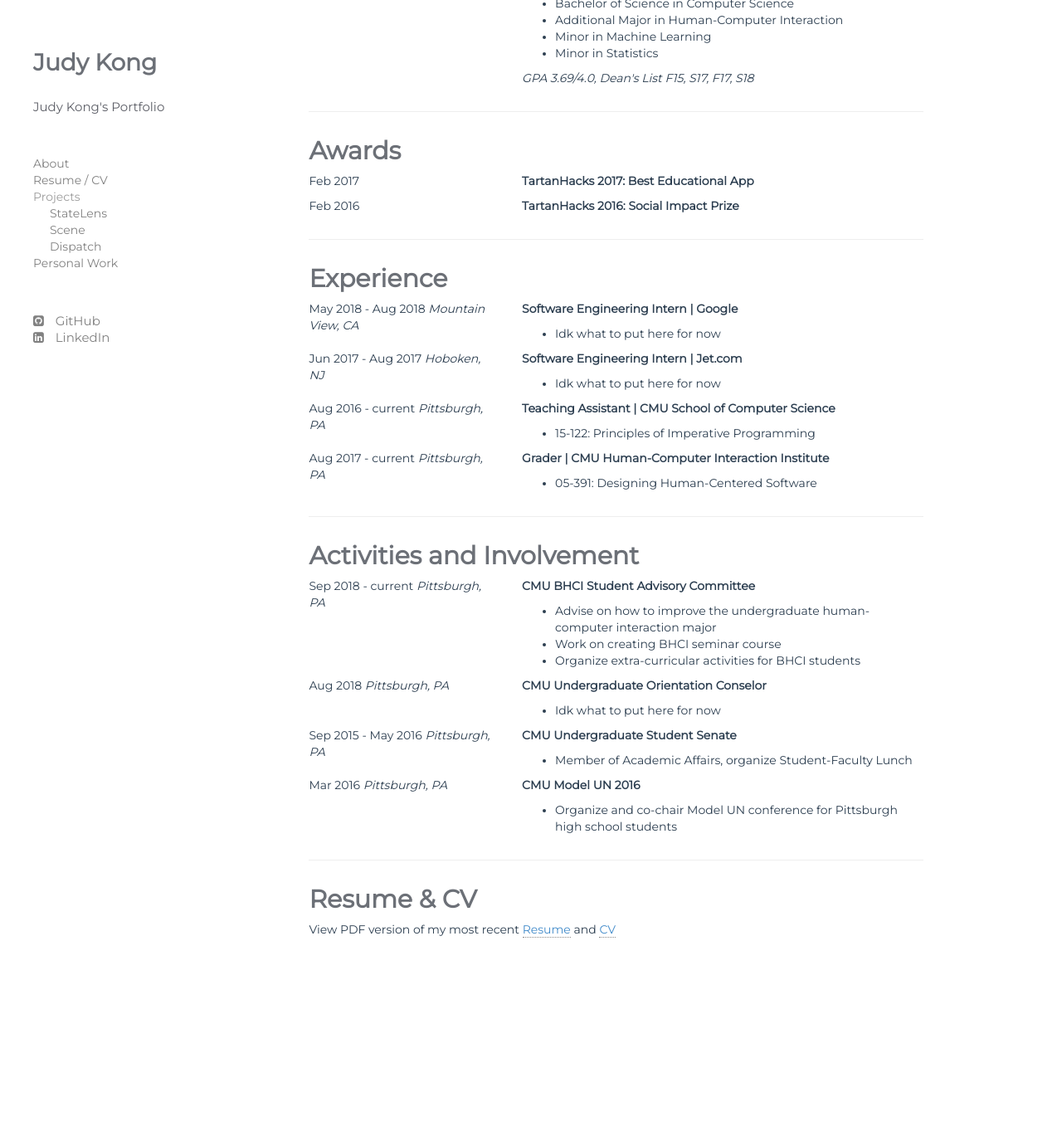
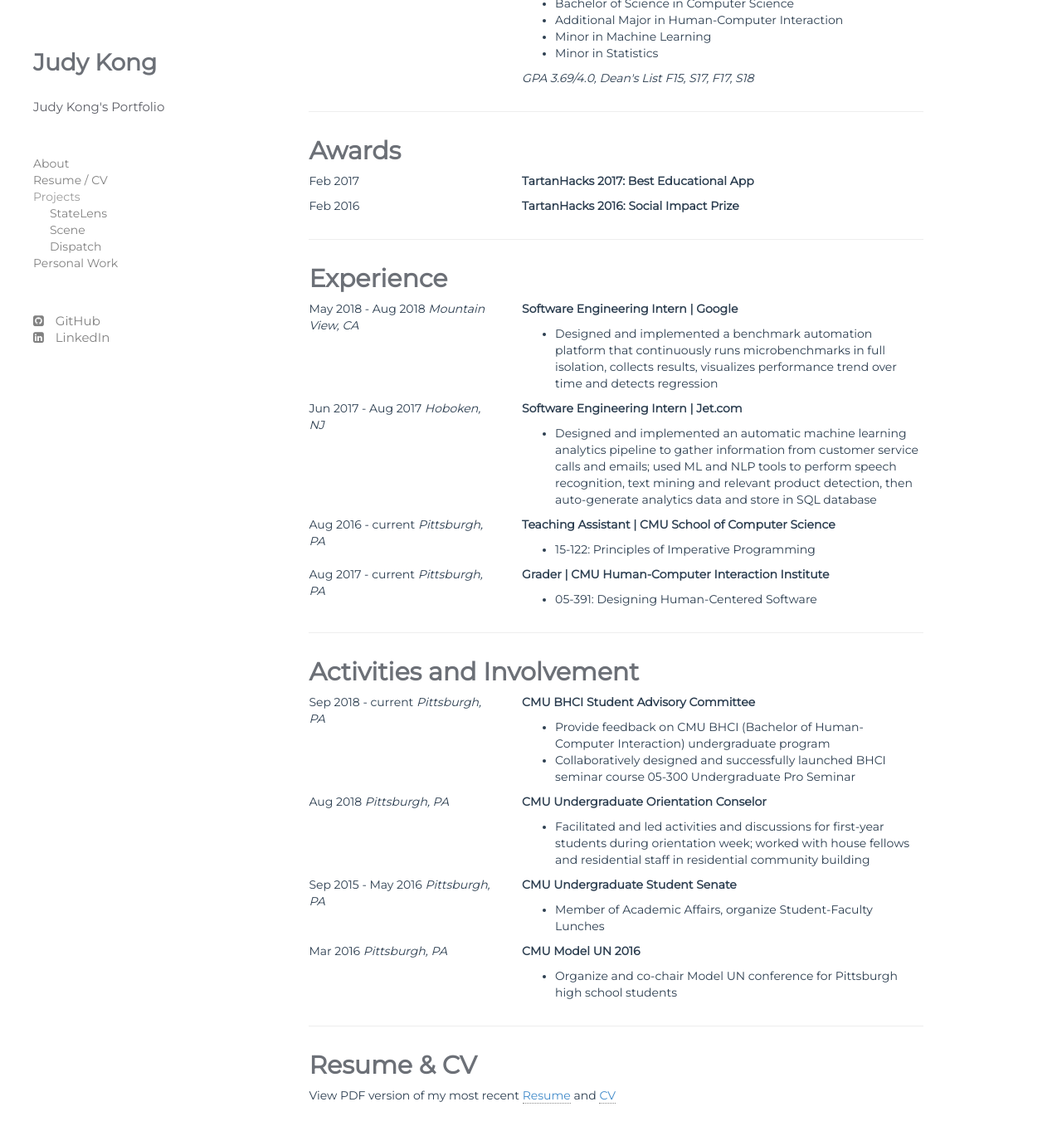
Before and after one commit to judykong97/Portfolio-as-of-Jan-2019, a Jekyll site: the page built from about.html, in a window 1280 px wide and 1400 px high, scrolled down 480 px. Shown: the top 1369 px of the window at 83% size. Built offline with Jekyll 4.4.1, drawn with Linux system fonts in a browser that asks for light colours; nearby versions of some CDN libraries; Markdown is read by kramdown in place of the engine named in the settings; before the commit the page ends 1680 px from its top, so only the background shows below that.

Commit message:
Add resume/CV files; fix About page idk issues

```diff
--- a/about.html
+++ b/about.html
@@ -70,7 +70,7 @@ title: Judy Kong | About
         <div class="col-sm-8">
           <p><strong>Software Engineering Intern | Google</strong></p>
           <ul>
-            <li><p style="margin:0;">Idk what to put here for now</p>
+            <li><p style="margin:0;">Designed and implemented a benchmark automation platform that continuously runs microbenchmarks in full isolation, collects results, visualizes performance trend over time and detects regression</p>
           </ul>
         </div>
       </div>
@@ -80,7 +80,7 @@ title: Judy Kong | About
         <div class="col-sm-8">
           <p><strong>Software Engineering Intern | Jet.com</strong></p>
           <ul>
-            <li><p style="margin:0;">Idk what to put here for now</p>
+            <li><p style="margin:0;">Designed and implemented an automatic machine learning analytics pipeline to gather information from customer service calls and emails; used ML and NLP tools to perform speech recognition, text mining and relevant product detection, then auto-generate analytics data and store in SQL database</p>
           </ul>
         </div>
       </div>
@@ -116,9 +116,8 @@ title: Judy Kong | About
         <div class="col-sm-8">
           <p><strong>CMU BHCI Student Advisory Committee</strong></p>
           <ul>
-            <li><p style="margin:0;">Advise on how to improve the undergraduate human-computer interaction major</p>
-              <li><p style="margin:0;">Work on creating BHCI seminar course</p>
-            <li><p style="margin:0;">Organize extra-curricular activities for BHCI students</p>
+            <li><p style="margin:0;">Provide feedback on CMU BHCI (Bachelor of Human-Computer Interaction) undergraduate program</p>
+            <li><p style="margin:0;">Collaboratively designed and successfully launched BHCI seminar course 05-300 Undergraduate Pro Seminar</p>
           </ul>
         </div>
       </div>
@@ -128,7 +127,7 @@ title: Judy Kong | About
         <div class="col-sm-8">
           <p><strong>CMU Undergraduate Orientation Conselor</strong></p>
           <ul>
-            <li><p style="margin:0;">Idk what to put here for now</p>
+            <li><p style="margin:0;">Facilitated and led activities and discussions for first-year students during orientation week; worked with house fellows and residential staff in residential community building</p>
           </ul>
         </div>
       </div>
@@ -138,7 +137,7 @@ title: Judy Kong | About
         <div class="col-sm-8">
           <p><strong>CMU Undergraduate Student Senate</strong></p>
           <ul>
-            <li><p style="margin:0;">Member of Academic Affairs, organize Student-Faculty Lunch</p>
+            <li><p style="margin:0;">Member of Academic Affairs, organize Student-Faculty Lunches</p>
           </ul>
         </div>
       </div>
@@ -160,7 +159,7 @@ title: Judy Kong | About
       <h2>Resume & CV</h2>
       <div class="row">
         <div class="col-sm-12">
-          <p>View PDF version of my most recent <a href="#">Resume</a> and <a href="#">CV</a></p>
+          <p>View PDF version of my most recent <a href="{{ site.baseurl }}/files/Resume | Junhan (Judy) Kong.pdf">Resume</a> and <a href="{{ site.baseurl }}/files/CV | Junhan (Judy) Kong.pdf">CV</a></p>
         </div>
       </div>
     </div>
```
Also changed, not shown: 2 other files.
